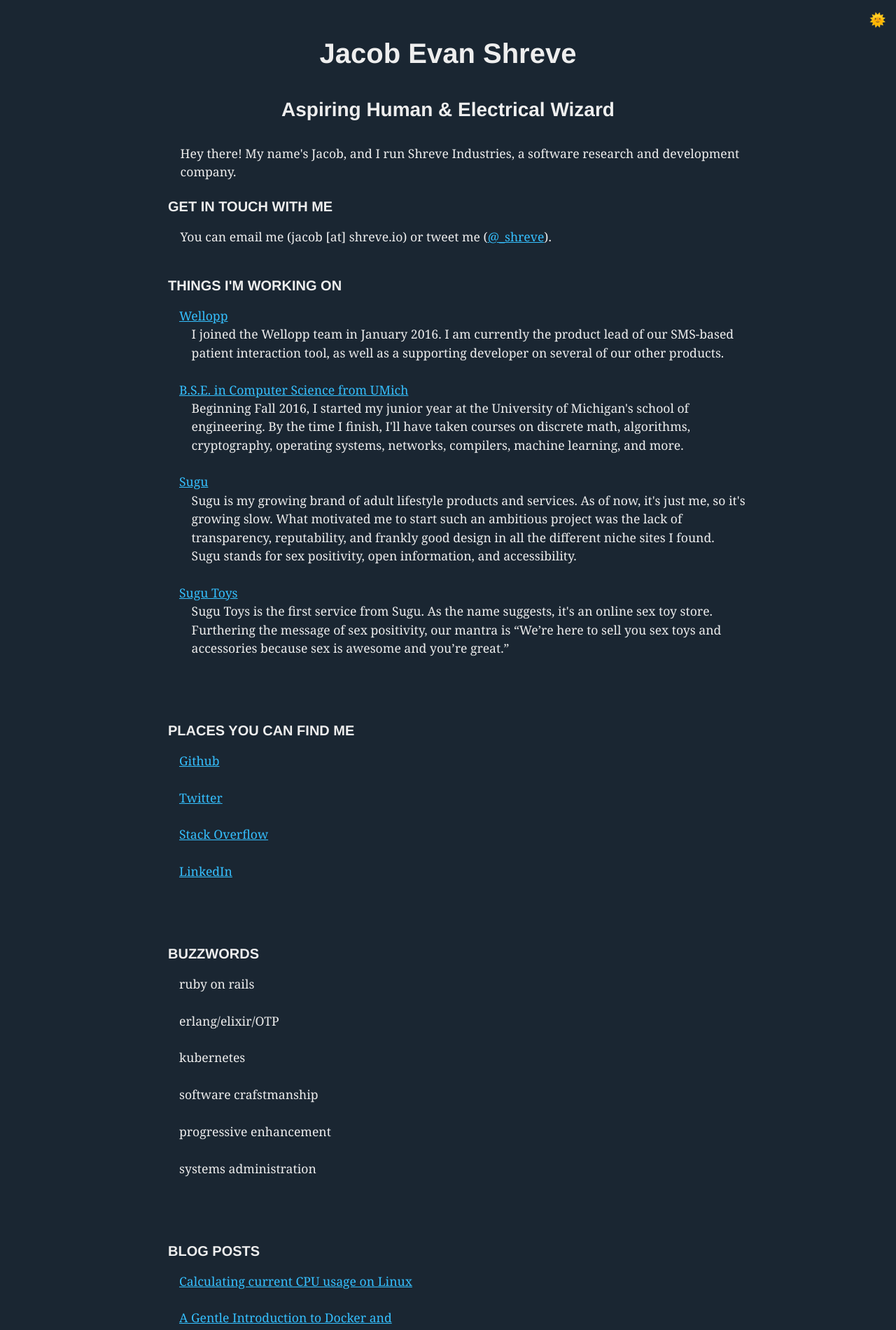
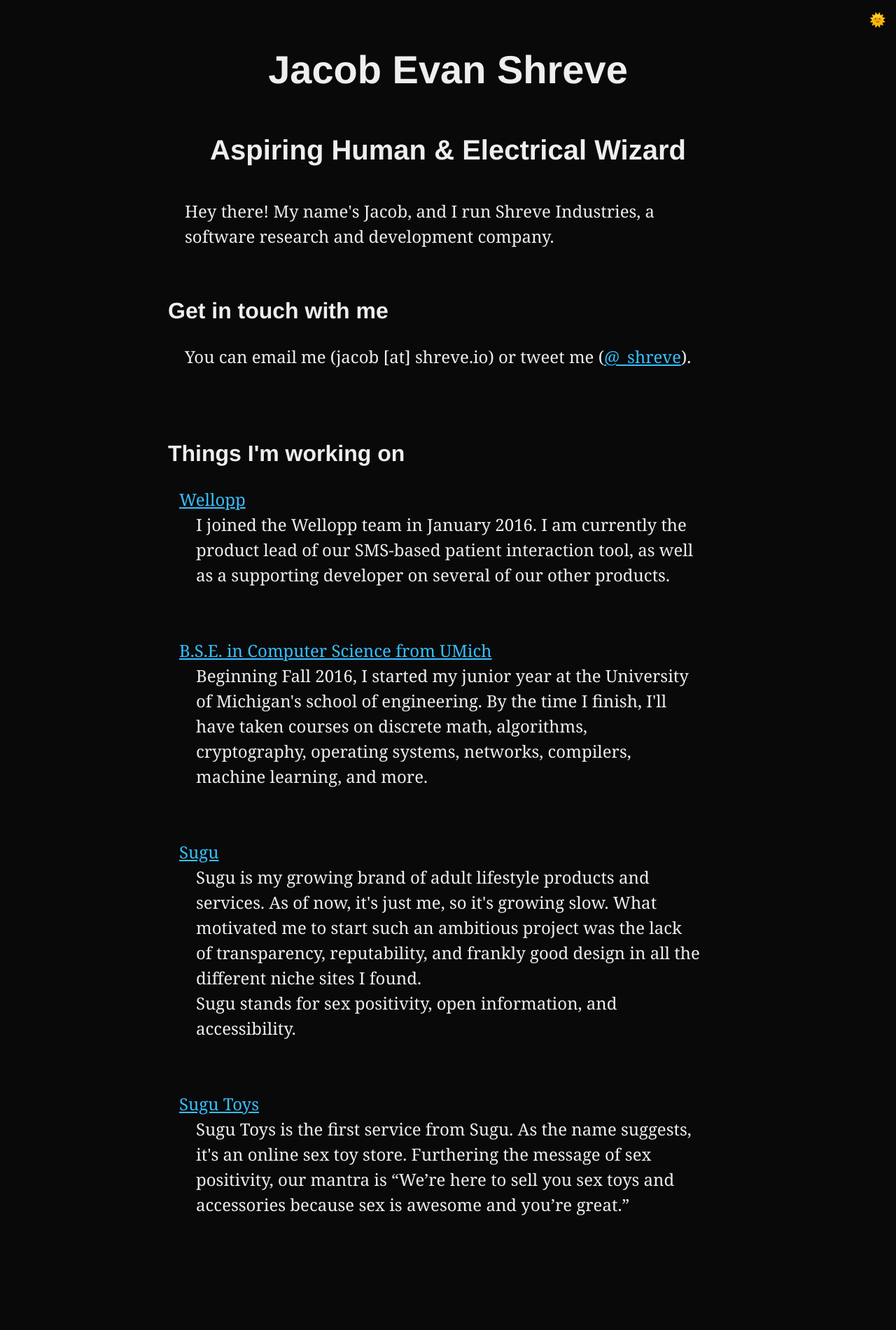
Before and after one commit to shreve/shreve.io, a Jekyll site: the page built from index.html, in a window 1280 px wide. Shown: the top 1901 px of the page at 70% size. Built offline with Jekyll 4.4.1, drawn with Linux system fonts in a browser that asks for light colours; some web fonts are replaced; comment, search, counter and statistics services are not loaded.

Commit message:
Update some styles

```diff
--- a/_sass/_forms.sass
+++ b/_sass/_forms.sass
@@ -40,4 +40,3 @@
   border: 1px solid #304251
   color: #fff
   padding: 0.72em 1em 0.65em
-  text-transform: uppercase
--- a/_sass/_themes.sass
+++ b/_sass/_themes.sass
@@ -186,6 +186,7 @@
 
 .dark-mode
   background: #1a2632
+  background: #090909
   color: #eee
 
   a, a:visited
--- a/_sass/_typography.sass
+++ b/_sass/_typography.sass
@@ -3,6 +3,9 @@
 
 %display-font
   font-family: "futura-pt", Futura, "Avenir Next LT Pro", Helvetica, Arial
+
+%fancy-font
+  font-family: Baskerville, 'Goudy Old Style', Palatino, 'Book Antiqua', serif
 
 .wf-loading
   %display-font
@@ -17,22 +20,33 @@
   span
     @extend %display-font
 
-label, button
-  @extend %display-font
-  font-weight: bold
-
 h1, h2
   text-align: center
 
 h1
+  font-size: 3.5rem
+
+h2
   font-size: 2.5rem
 
-h2
-  font-size: 1.75rem
+h3
+  font-size: 2rem
 
-h3
-  font-size: 1.25rem
+label, button
+  @extend %display-font
+  font-weight: bold
   text-transform: uppercase
+
+dt
+  @extend %display-font
+  font-weight: bold
+  font-size: 1.6rem
+  margin-bottom: 1rem
+
+.amp
+  @extend %fancy-font
+  font-style: italic
+  font-weight: normal
 
 label
   display: inline-block
@@ -46,19 +60,19 @@
   time, li
     font-style: italic
 
-p, li, a, cite, time, input, textarea
+p, li, a, cite, time, input, textarea, dd
   @extend %body-font
   line-height: 1.5
-  font-size: 1.1rem
+  font-size: 1.5rem
   margin-bottom: 1.5em
 
 span
   @extend %body-font
   line-height: 1.5
 
-p, ol, ul, .content-element
+p, ol, ul, .content-element, dd
   width: 100%
-  margin: 0 1em 1.5em
+  padding: 0 1em 1.5em
 
 ol
   list-style-type: decimal
@@ -66,7 +80,6 @@
 
   li
     padding-left: 0.5em
-
 
 code, code *
   font-family: Fira Mono, Monaco, monospace
--- a/css/main.sass
+++ b/css/main.sass
@@ -7,7 +7,7 @@
 @import 'themes'
 @import 'layout'
 
-*
+*, *::before, *::after
   box-sizing: border-box
 
 html, body
@@ -21,6 +21,8 @@
   flex: 1
   align-items: center
   justify-content: center
+  font-size: 16px
+  transition: background 2s
 
 .logo
   @extend %display-font
```
